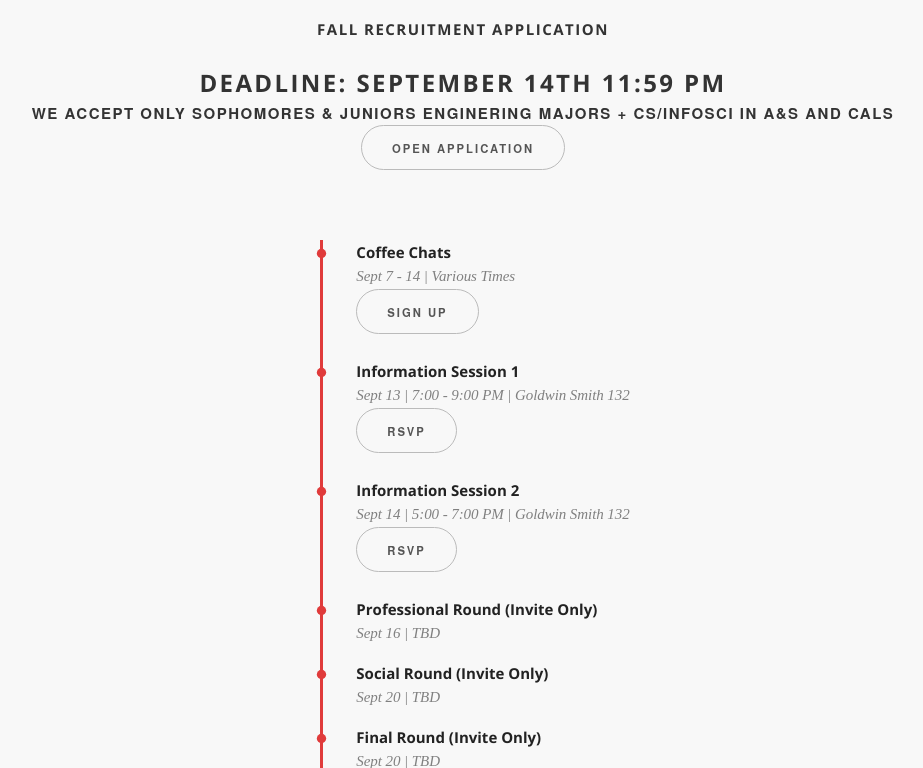
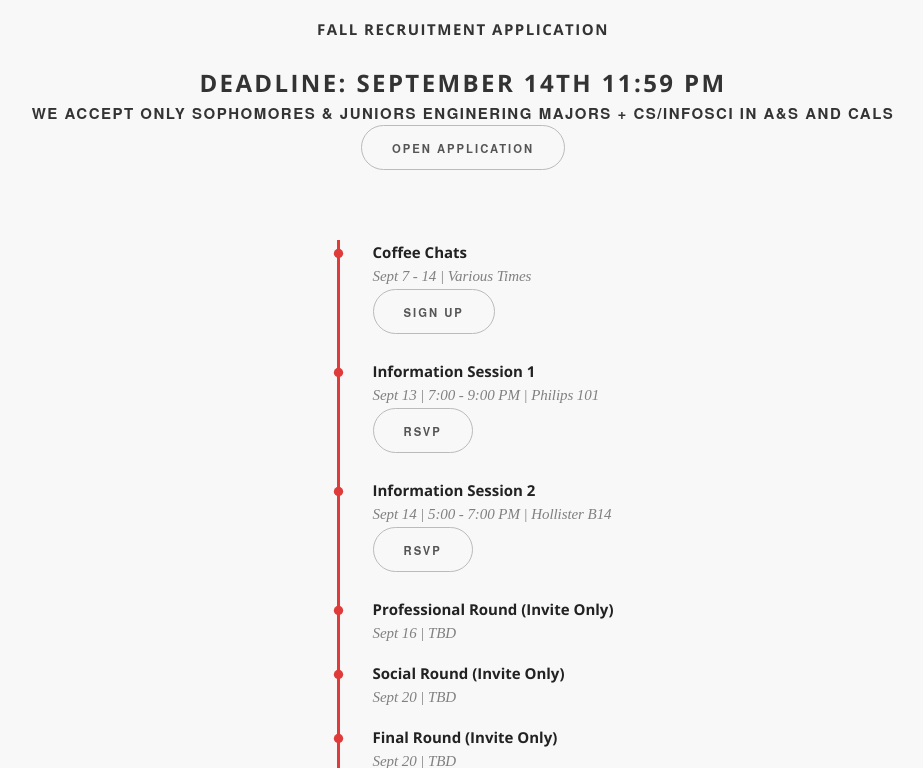
Before and after one commit to cornellWebmaster/ttFlask, a Flask app: template templates/index.html in a window 1280 px wide. Shown: the part 820-1588 px from the top of the page, without its empty margins (177-1100 px from the left). Run offline with Flask 2, Linux system fonts and the light colour scheme; the template is opened without the code that fills it, so the values that code supplies are empty; some libraries are stand-ins or nearby versions; some web fonts are replaced.

Commit message:
Update index.html

```diff
--- a/templates/index.html
+++ b/templates/index.html
@@ -167,12 +167,12 @@
                         </li>
                         <li>
                             <h6 class="mb0">Information Session 1</h6>
-                            <p class="caption"> Sept 13 | 7:00 - 9:00 PM | Goldwin Smith 132 </p>
+                            <p class="caption"> Sept 13 | 7:00 - 9:00 PM | Philips 101 </p>
                             <a href="https://docs.google.com/forms/d/e/1FAIpQLScgS_AhqsgyB6MEY1r0hj1zgdqPkCNIlGgq_TP5-V5QCsikVg/viewform" target="_blank"><button>RSVP</button></a>
                         </li>
                         <li>
                             <h6 class="mb0">Information Session 2</h6>
-                            <p class="caption"> Sept 14 | 5:00 - 7:00 PM | Goldwin Smith 132 </p>
+                            <p class="caption"> Sept 14 | 5:00 - 7:00 PM | Hollister B14 </p>
                             <a href="https://docs.google.com/forms/d/e/1FAIpQLScgS_AhqsgyB6MEY1r0hj1zgdqPkCNIlGgq_TP5-V5QCsikVg/viewform" target="_blank"><button>RSVP</button></a>
                         </li>
                         <li>
```
